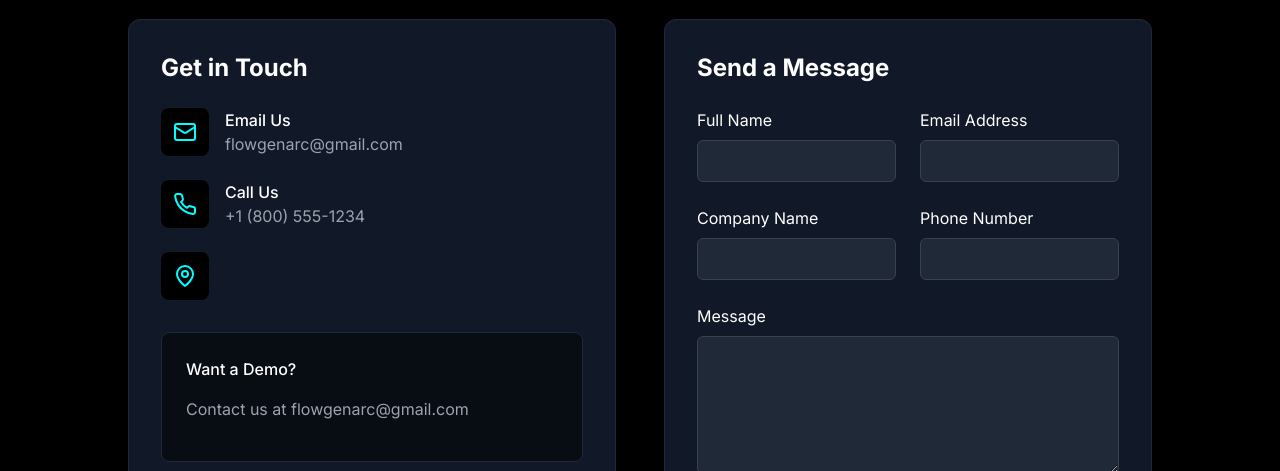
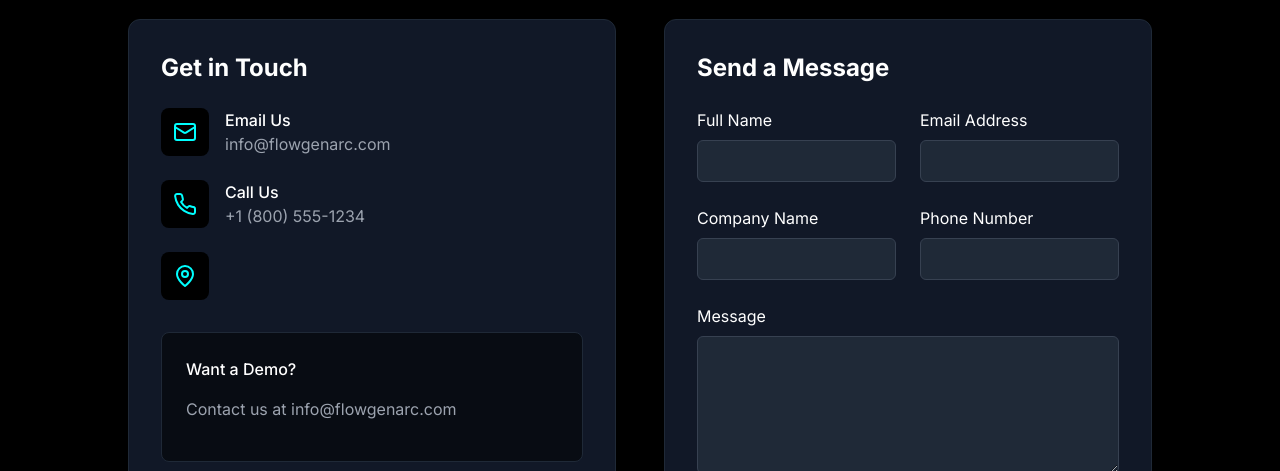
Before and after one commit to AnkushGuha/A, a React (Vite) app: page / in a window 1280 px wide. Shown: the part 5920-6391 px from the top of the page. Built offline with nearby package versions, Linux system fonts and the light colour scheme.

Commit message:
Update Contact.tsx

```diff
--- a/src/components/Contact.tsx
+++ b/src/components/Contact.tsx
@@ -67,8 +67,8 @@ const Contact: React.FC = () => {
                   </div>
                   <div>
                     <h4 className="text-white font-medium">Email Us</h4>
-                    <a href="mailto:flowgenarc@gmail.com" className="text-gray-400 hover:text-[#00FFFF] transition-colors">
-                      flowgenarc@gmail.com
+                    <a href="mailto:info@flowgenarc.com" className="text-gray-400 hover:text-[#00FFFF] transition-colors">
+                     info@flowgenarc.com
                     </a>
                   </div>
                 </div>
@@ -96,7 +96,7 @@ const Contact: React.FC = () => {
               <div className="mt-8 bg-black bg-opacity-50 rounded-lg p-6 border border-gray-800">
                 <h4 className="text-white font-medium mb-4">Want a Demo?</h4>
                 <p className="text-gray-400 mb-4">
-                  Contact us at flowgenarc@gmail.com
+                  Contact us at info@flowgenarc.com
                 </p>
 
               </div>
```
